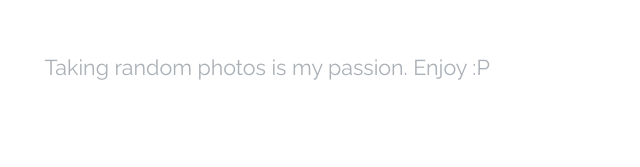
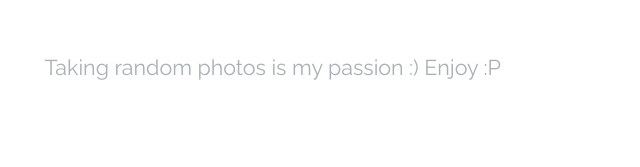
Before and after one commit to mrmarton/treehouse-4, a plain HTML site: page index.html in a window 1280 px wide. Shown: the part 176-343 px from the top of the page, 173-813 px from the left. Drawn offline with nearby package versions, Linux system fonts and the light colour scheme.

```diff
--- a/index.html
+++ b/index.html
@@ -22,7 +22,7 @@
     </header>
 <div class="container">
 		<section class="blurb">
-			<p>Taking random photos is my passion.
+			<p>Taking random photos is my passion :)
 			Enjoy :P </p>
 		</section>
 		<main class="gallery">
```
